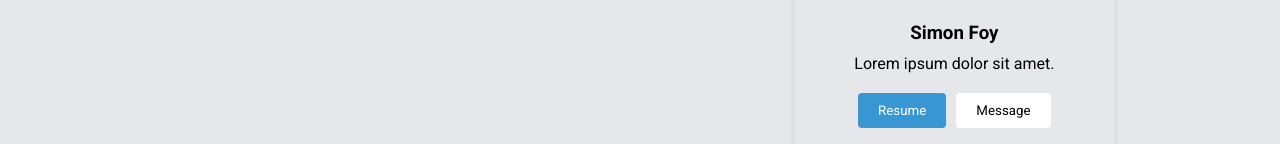
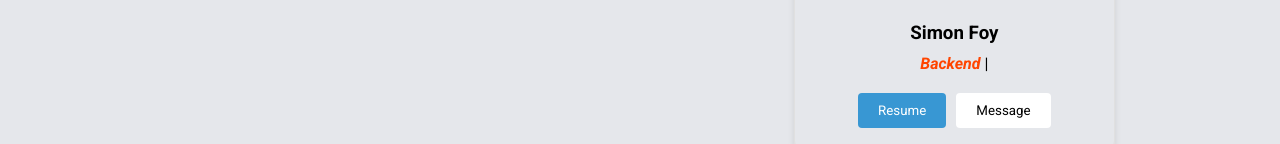
Before and after one commit to simonfoy/simonfoy.com, a React (Vite) app: page /#/about in a window 1280 px wide. Shown: the part 338-482 px from the top of the page. Built offline with nearby package versions, Linux system fonts and the light colour scheme.

Commit message:
Added dynamic typing effect to profile description
- Imported ReactTyped for dynamic typing animations.
- Replaced static profile description with multiple rotating descriptions using ReactTyped.
- Enhanced user experience by showcasing multiple roles/skills in the AboutPage.

```diff
--- a/src/pages/AboutPage.jsx
+++ b/src/pages/AboutPage.jsx
@@ -4,6 +4,7 @@ import Banner from '../components/Banner'
 import Navbar from '../components/Navbar'
 import Footer from '../components/Footer'
 import CommandPrompt from '../components/CommandPrompt'
+import ReactTyped from 'react-typed'
 
 const TypedStyles = createGlobalStyle`
 
@@ -352,7 +353,22 @@ const AboutPage = () => {
                     </PictureFrame>
                 </PictureContainer>
                     <ProfileName>Simon Foy</ProfileName>
-                    <ProfileDescription>Lorem ipsum dolor sit amet.</ProfileDescription>
+                    <ProfileDescription>
+                    <ReactTyped
+                        strings={[
+                            '<span class="highlight1">Fullstack Developer</span>',
+                            '<span class="highlight2">Frontend Developer</span>',
+                            '<span class="highlight3">Backend Developer</span>',
+                            '<span class="highlight4">Software Engineer</span>',
+                            '<span class="highlight5">System Administrator</span>',
+                            '<span class="highlight6">Cybersecurity Enthusiast</span>',
+                            '<span class="highlight7">Your Next Colleague</span>',
+                        ]}
+                        typeSpeed={45}
+                        backSpeed={25}
+                        loop
+                    />
+                </ProfileDescription>
                     <ButtonContainer>
                       <ResumeButton onClick={() => window.open('http://simonfoy.com/assets/resume.html', '_blank')}>Resume</ResumeButton>
                       <MessageButton onClick={() => window.location.href = "mailto:simon.g.foy@outlook.com?subject=Greetings from simonfoy.com"}>Message</MessageButton>
```
